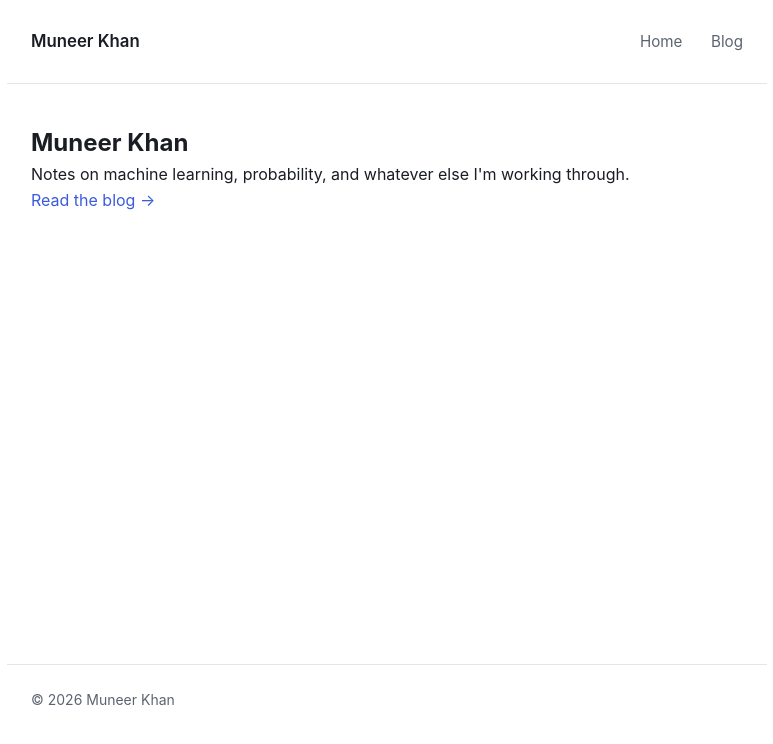
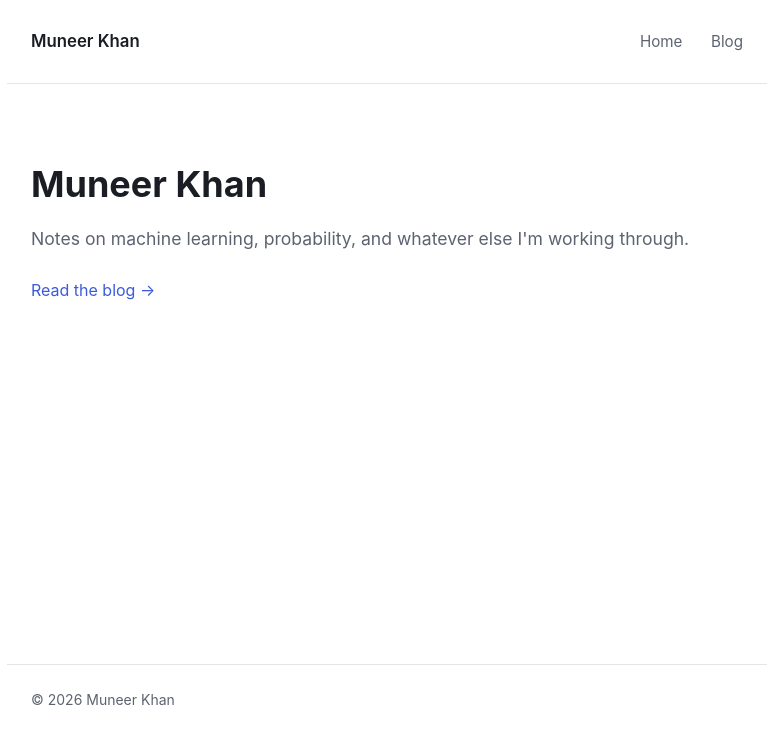
Before and after one commit to munkhan3/munkhan3.github.io, a Jekyll site: the page built from index.html, in a window 1280 px wide. Shown: the top 744 px of the page, without its empty margins (253-1026 px from the left). Built offline with Jekyll 4.4.1, drawn with Linux system fonts in a browser that asks for light colours.

Commit message:
added style for home page to stylesheet

```diff
--- a/assets/css/styles.css
+++ b/assets/css/styles.css
@@ -197,3 +197,8 @@ mjx-container { overflow-x: auto; overflow-y: hidden; }
   .site-nav-links a { margin-left: 0; margin-right: 1.25rem; }
   .post-header h1 { font-size: 1.6rem; }
 }
+
+/* Home */
+.hero { padding: 2rem 0 3rem; }
+.hero h1 { font-size: 2.25rem; margin-bottom: 0.75rem; }
+.hero-subtitle { color: var(--color-text-muted); font-size: 1.1rem; margin-bottom: 1.5rem; }
```
